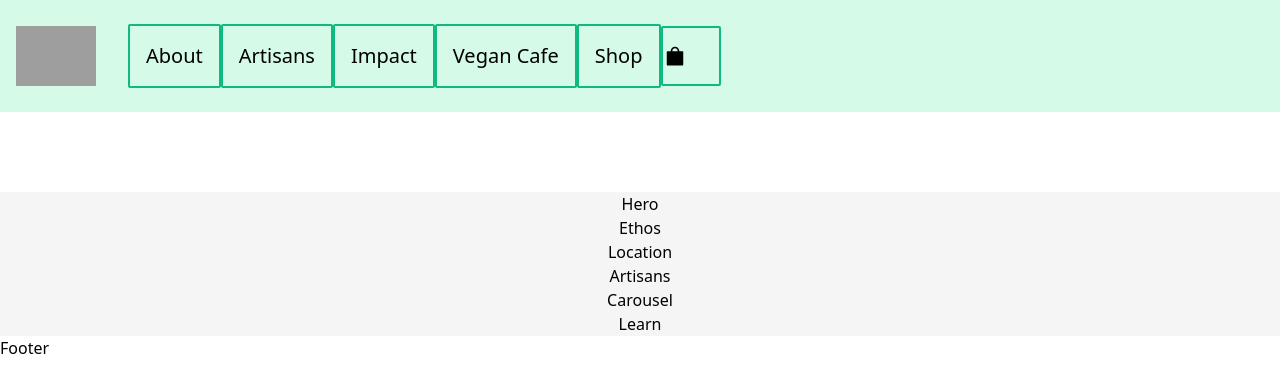
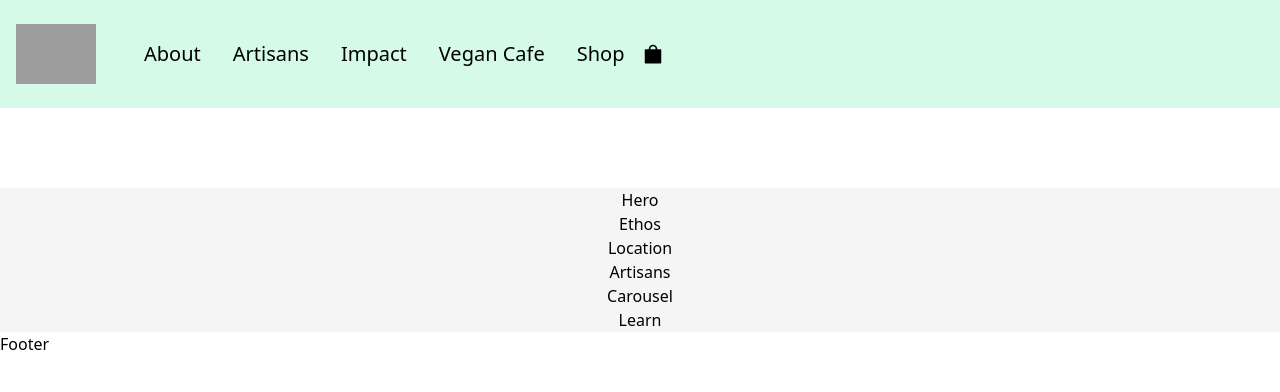
Before and after one commit to MatthewsRicky/finaltribe, a Next.js app in the folder tribearth/: page / in a window 1280 px wide. Shown: the top 392 px of the page. Built offline with nearby package versions, Linux system fonts and the light colour scheme; grey boxes are pictures that could not be loaded.

Commit message:
Update Navbar.tsx

```diff
--- a/tribearth/components/Navbar.tsx
+++ b/tribearth/components/Navbar.tsx
@@ -46,22 +46,22 @@ const Navbar = (
       >
         <ul className="w-full flex mt-0 flex-col md:flex-row justify-around items-center transition-all duration-300  bg-opacity-60 text-xl active:font-semibold">
           <Link href="/about" onClick={() => setIsOpen(!isOpen)}>
-            <li className="py-4 hover:bg-blue-300 hover:scale-105 w-full border-b-2 md:border-2 mx-4 text-center border-emerald-500 rounded-sm ">About</li>
+            <li className="py-4 hover:bg-blue-300 hover:scale-105 w-full border-b-2 md:border-none mx-4 text-center border-emerald-500 rounded-sm ">About</li>
           </Link>
           <Link href="/artisans" onClick={() => setIsOpen(!isOpen)}>
-            <li className="py-4 hover:bg-blue-300 hover:scale-105 w-full border-b-2 md:border-2 mx-4 text-center border-emerald-500 rounded-sm ">Artisans</li>
+            <li className="py-4 hover:bg-blue-300 hover:scale-105 w-full border-b-2 md:border-none mx-4 text-center border-emerald-500 rounded-sm ">Artisans</li>
           </Link>
           <Link href="/impact" onClick={() => setIsOpen(!isOpen)}>
-            <li className="py-4 hover:bg-blue-300 hover:scale-105 w-full border-b-2 md:border-2 mx-4 text-center border-emerald-500 rounded-sm ">Impact</li>
+            <li className="py-4 hover:bg-blue-300 hover:scale-105 w-full border-b-2 md:border-none mx-4 text-center border-emerald-500 rounded-sm ">Impact</li>
           </Link>
           <Link href="/vegancafe" onClick={() => setIsOpen(!isOpen)}>
-            <li className="py-4 hover:bg-blue-300 hover:scale-105 w-full border-b-2 md:border-2 mx-4 text-center border-emerald-500 rounded-sm ">Vegan Cafe</li>
+            <li className="py-4 hover:bg-blue-300 hover:scale-105 w-full border-b-2 md:border-none mx-4 text-center border-emerald-500 rounded-sm ">Vegan Cafe</li>
           </Link>
           <Link href="/shop" onClick={() => setIsOpen(!isOpen)}>
-            <li className="py-4 hover:bg-blue-300 hover:scale-105 w-full border-b-2 md:border-2 mx-4 text-center border-emerald-500 rounded-sm ">Shop</li>
+            <li className="py-4 hover:bg-blue-300 hover:scale-105 w-full border-b-2 md:border-none mx-4 text-center border-emerald-500 rounded-sm ">Shop</li>
           </Link>
           <Link href="/cart" onClick={() => setIsOpen(!isOpen)}>
-            <li className="py-4 hover:bg-blue-300 hover:scale-105 w-full border-b-2 md:border-2 mx-4 text-center border-emerald-500 rounded-sm ">
+            <li className="py-4 hover:bg-blue-300 hover:scale-105 w-full border-b-2 md:border-none mx-4 text-center border-emerald-500 rounded-sm ">
               <AiFillShopping size={24} onClick={() => setIsOpen(!isOpen)} />
             </li>
           </Link>
```
